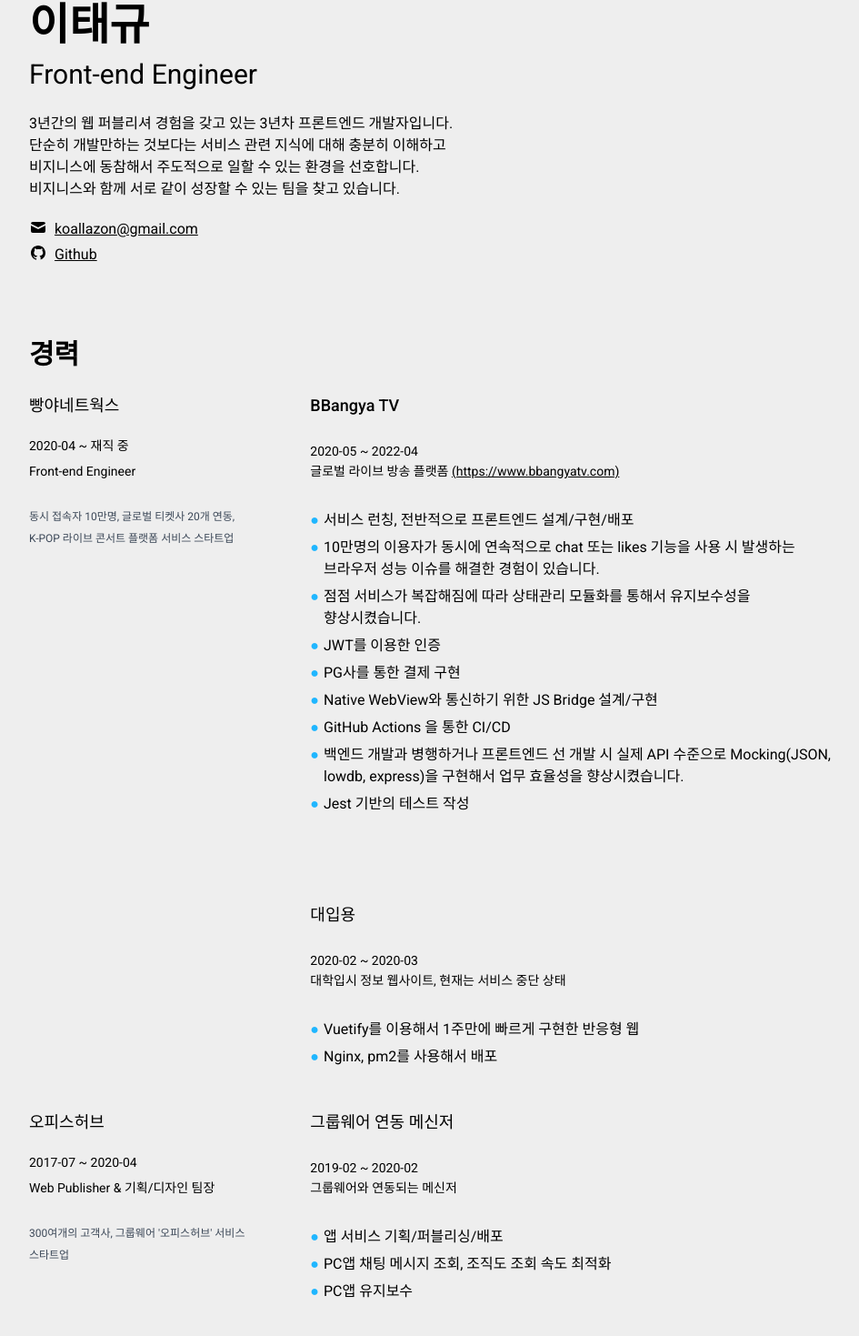
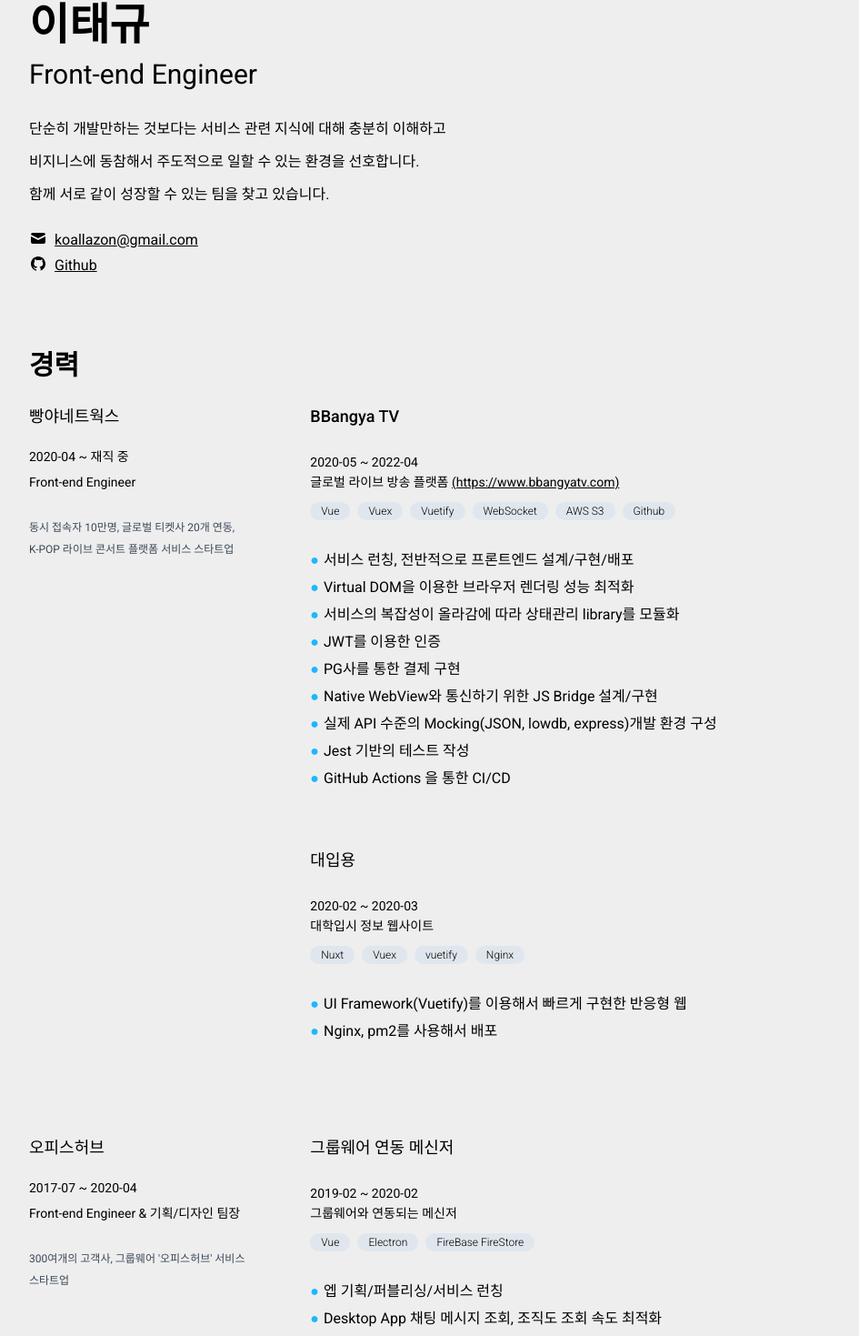
Before and after one commit to koallazon/resume, a Vue app: page / in a window 1280 px wide. Shown: the part 120-1589 px from the top of the page at 91% size, without its empty margins (160-1105 px from the left). Built offline with nearby package versions, Linux system fonts and the light colour scheme.

Commit message:
내 소개 및 프로젝트 스킬 추가

```diff
--- a/src/components/CareerCompany.vue
+++ b/src/components/CareerCompany.vue
@@ -45,6 +45,6 @@ export default defineComponent({
 
 <style scoped>
 .career-company:not(:last-child) {
-  margin-bottom: 2.5rem;
+  margin-bottom: 6rem;
 }
 </style>
--- a/src/components/CareerProject.vue
+++ b/src/components/CareerProject.vue
@@ -13,6 +13,14 @@
         >({{ project.url }})</a
       >
     </p>
+    <div class="flex flex-wrap w-full mt-3">
+      <span
+        v-for="(name, i) in project.skill"
+        :key="i"
+        class="inline-block text-xs py-0.5 px-3 bg-gray-light dark:bg-gray-dark rounded-xl font-light mr-2"
+        >{{ name }}</span
+      >
+    </div>
     <ul class="text-sm mt-8">
       <li
         v-for="(perform, i) in project.performance"
@@ -51,6 +59,6 @@ ul li::before {
   margin-right: 5px;
 }
 .career-project:not(:last-child) {
-  margin-bottom: 6rem;
+  margin-bottom: 4rem;
 }
 </style>
--- /dev/null
+++ b/src/router/layout/Footer.vue
@@ -0,0 +1,9 @@
+<template>
+  <footer
+    class="flex items-center justify-center text-gray-dark dark:text-gray py-5 mt-10"
+  >
+    Copyright &copy; 2022 koallzon All rights reserved.
+  </footer>
+</template>
+
+<style lang="scss" scoped></style>
--- a/src/router/layout/Header.vue
+++ b/src/router/layout/Header.vue
@@ -3,10 +3,7 @@
     <p class="text-xs text-gray-dark dark:text-gray-light mr-5">
       Last updated: {{ lastUpdateDate }}
     </p>
-    <button
-      class="bg-white text-font dark:text-font-dark pr-2 py-2"
-      @click="changeTheme('light')"
-    >
+    <button class="bg-white text-font dark:text-font-dark pr-2 py-2">
       <SunIcon class="h-5 w-5" />
     </button>
     <Switch
@@ -20,10 +17,7 @@
         class="inline-block w-4 h-4 transform bg-primary rounded-full transition duration-200 ease-in-out"
       />
     </Switch>
-    <button
-      class="bg-white text-font dark:text-font-dark pl-2 pr-4 py-2"
-      @click="changeTheme('dakr')"
-    >
+    <button class="bg-white text-font dark:text-font-dark pl-2 pr-4 py-2">
       <MoonIcon class="h-5 w-5" />
     </button>
   </header>
@@ -55,12 +49,11 @@ export default defineComponent({
       return state.theme ? state.theme === "dark" : false;
     });
 
-    watch(enabled, (val) => {
-      console.log(val);
+    watch(enabled, () => {
       changeTheme();
     });
 
-    const changeTheme = () => {
+    const changeTheme = (): void => {
       const theme: string = !isDark.value ? "dark" : "light";
       state.theme = theme;
       localStorage.setItem("theme", state.theme);
@@ -83,5 +76,3 @@ export default defineComponent({
   },
 });
 </script>
-
-<style lang="scss" scoped></style>
--- a/src/router/layout/Index.vue
+++ b/src/router/layout/Index.vue
@@ -2,17 +2,20 @@
   <div class="default-view">
     <Header />
     <View />
+    <Footer />
   </div>
 </template>
 
 <script>
 import View from "@/router/layout/View";
 import Header from "@/router/layout/Header";
+import Footer from "@/router/layout/Footer";
 export default {
   name: "DefaultLayout",
   components: {
     Header,
     View,
+    Footer,
   },
 };
 </script>
--- a/src/router/views/Home.vue
+++ b/src/router/views/Home.vue
@@ -4,11 +4,10 @@
     <section class="tablet:pt-12 text-font dark:text-font-dark">
       <h2 class="text-2xl tablet:text-5xl font-bold mb-3">이태규</h2>
       <h3 class="text-xl tablet:text-3xl mb-6">Front-end Engineer</h3>
-      <p class="text-sm tablet:text-base leading-8 word-keep">
-        3년간의 웹 퍼블리셔 경험을 갖고 있는 3년차 프론트엔드 개발자입니다.<br />
+      <p class="text-sm leading-7 tablet:text-base tablet:leading-9 word-keep">
         단순히 개발만하는 것보다는 서비스 관련 지식에 대해 충분히 이해하고<br />
         비지니스에 동참해서 주도적으로 일할 수 있는 환경을 선호합니다.<br />
-        비지니스와 함께 서로 같이 성장할 수 있는 팀을 찾고 있습니다.
+        함께 서로 같이 성장할 수 있는 팀을 찾고 있습니다.
       </p>
       <ul class="mt-5">
         <li class="flex item-center">
@@ -74,24 +73,26 @@ export default defineComponent({
             date: "2020-05 ~ 2022-04",
             desc: "글로벌 라이브 방송 플랫폼",
             url: "https://www.bbangyatv.com",
+            skill: ["Vue", "Vuex", "Vuetify", "WebSocket", "AWS S3", "Github"],
             performance: [
               "서비스 런칭, 전반적으로 프론트엔드 설계/구현/배포",
-              "10만명의 이용자가 동시에 연속적으로 chat 또는 likes 기능을 사용 시 발생하는 브라우저 성능 이슈를 해결한 경험이 있습니다.",
-              "점점 서비스가 복잡해짐에 따라 상태관리 모듈화를 통해서 유지보수성을 향상시켰습니다.",
+              "Virtual DOM을 이용한 브라우저 렌더링 성능 최적화",
+              "서비스의 복잡성이 올라감에 따라 상태관리 library를 모듈화",
               "JWT를 이용한 인증",
               "PG사를 통한 결제 구현",
               "Native WebView와 통신하기 위한 JS Bridge 설계/구현",
+              "실제 API 수준의 Mocking(JSON, lowdb, express)개발 환경 구성",
+              "Jest 기반의 테스트 작성",
               "GitHub Actions 을 통한 CI/CD",
-              "백엔드 개발과 병행하거나 프론트엔드 선 개발 시 실제 API 수준으로 Mocking(JSON, lowdb, express)을 구현해서 업무 효율성을 향상시켰습니다.",
-              "Jest 기반의 테스트 작성",
             ],
           },
           {
             title: "대입용",
             date: "2020-02 ~ 2020-03",
-            desc: "대학입시 정보 웹사이트, 현재는 서비스 중단 상태",
+            desc: "대학입시 정보 웹사이트",
+            skill: ["Nuxt", "Vuex", "vuetify", "Nginx"],
             performance: [
-              "Vuetify를 이용해서 1주만에 빠르게 구현한 반응형 웹",
+              "UI Framework(Vuetify)를 이용해서 빠르게 구현한 반응형 웹",
               "Nginx, pm2를 사용해서 배포",
             ],
           },
@@ -100,28 +101,30 @@ export default defineComponent({
       {
         companyName: "오피스허브",
         period: "2017-07 ~ 2020-04",
-        role: "Web Publisher & 기획/디자인 팀장",
+        role: "Front-end Engineer & 기획/디자인 팀장",
         introduce: "300여개의 고객사, 그룹웨어 '오피스허브' 서비스 스타트업",
         project: [
           {
             title: "그룹웨어 연동 메신저",
             date: "2019-02 ~ 2020-02",
             desc: "그룹웨어와 연동되는 메신저",
+            skill: ["Vue", "Electron", "FireBase FireStore"],
             performance: [
-              "앱 서비스 기획/퍼블리싱/배포",
-              "PC앱 채팅 메시지 조회, 조직도 조회 속도 최적화",
-              "PC앱 유지보수",
+              "엡 기획/퍼블리싱/서비스 런칭",
+              "Desktop App 채팅 메시지 조회, 조직도 조회 속도 최적화",
+              "Desktop App 유지보수",
             ],
           },
           {
             title: "그룹웨어",
             date: "2017-07 ~ 2020-04",
             desc: "복합기 연동에 특화된 그룹웨어 업무 플랫폼",
+            skill: ["HTML5", "CSS3", "jQuery", "PHP"],
             performance: [
               "전반적인 그룹웨어 서비스 기획, UI 설계/구현",
               "성과를 통해 입사 2년차에 기획/디자인 팀장으로 진급",
               "반응형 웹 최적화",
-              "전자메일, 일정관리 UI 리뉴얼(기여도 100%)",
+              "전자메일, 일정관리 리뉴얼(기여도 50%)",
               "GitLab 을 통한 CI/CD 배포",
             ],
           },
@@ -143,7 +146,7 @@ export default defineComponent({
             title: "다양한 브라우저(Chrome, Safari, IE)를 지원할 수 있습니다.",
           },
           {
-            title: "SEO()Search Engine Optimization) 적용 경험이 있습니다.",
+            title: "SEO(Search Engine Optimization) 적용 경험이 있습니다.",
           },
           {
             title:
@@ -217,15 +220,15 @@ export default defineComponent({
 
     const educations: IEdu[] = reactive([
       {
+        subject: "정보처리기사",
+        organ: "한국산업인력공단",
+        period: "2019. 5",
+      },
+      {
         subject: "Vue 개발자 과정",
         organ: "Vue Mastery, Vue School",
         period: "2020. 10 ~",
         desc: "vue2, vue3의 초급/중급/심화과정 수료",
-      },
-      {
-        subject: "정보처리기사",
-        organ: "한국산업인력공단",
-        period: "2019. 5",
       },
       {
         subject: "프론트엔드 개발자 과정",
--- a/src/types.ts
+++ b/src/types.ts
@@ -11,6 +11,7 @@ export interface IProject {
   date: string;
   desc: string;
   url?: string;
+  skill?: string[];
   performance: string[];
 }
 
```
